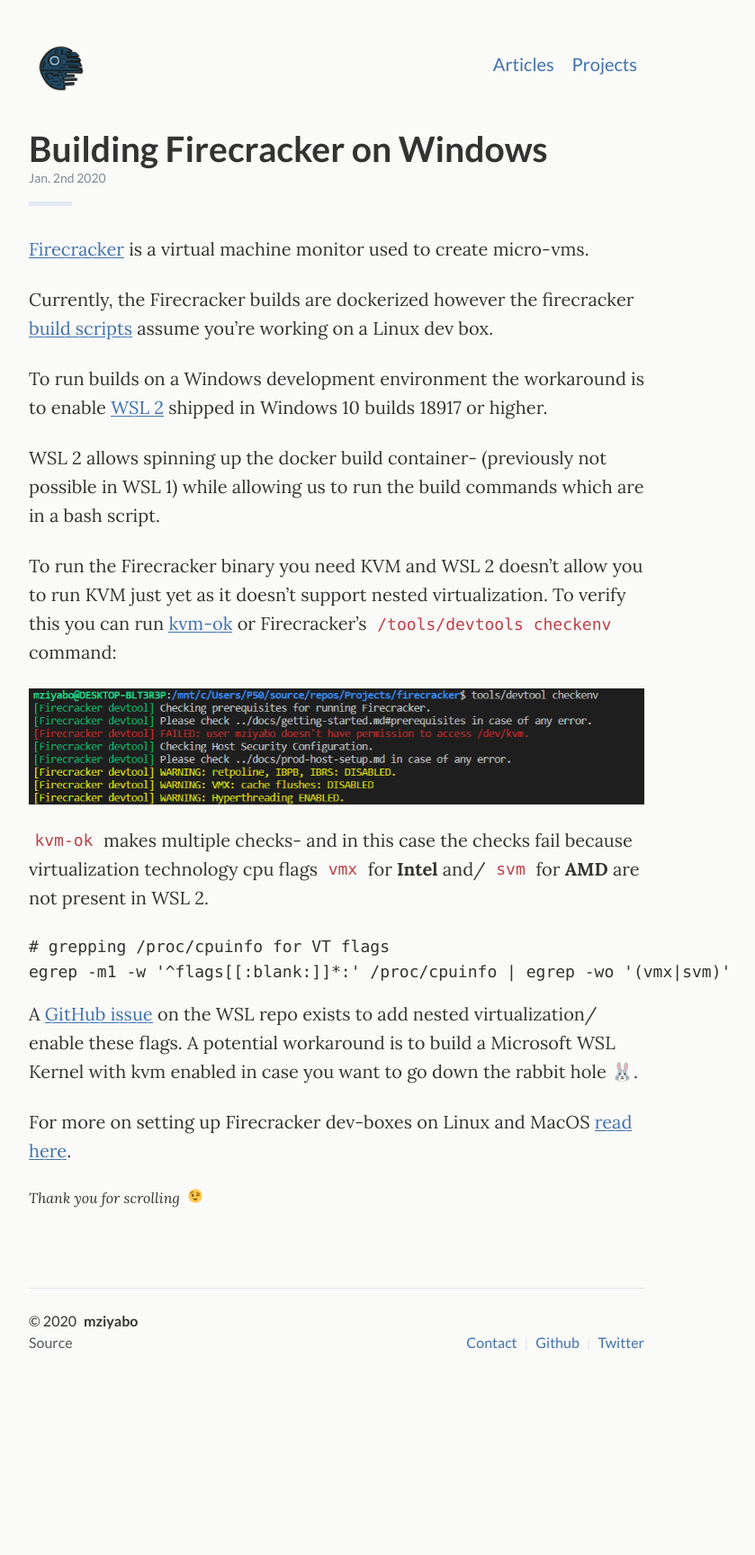
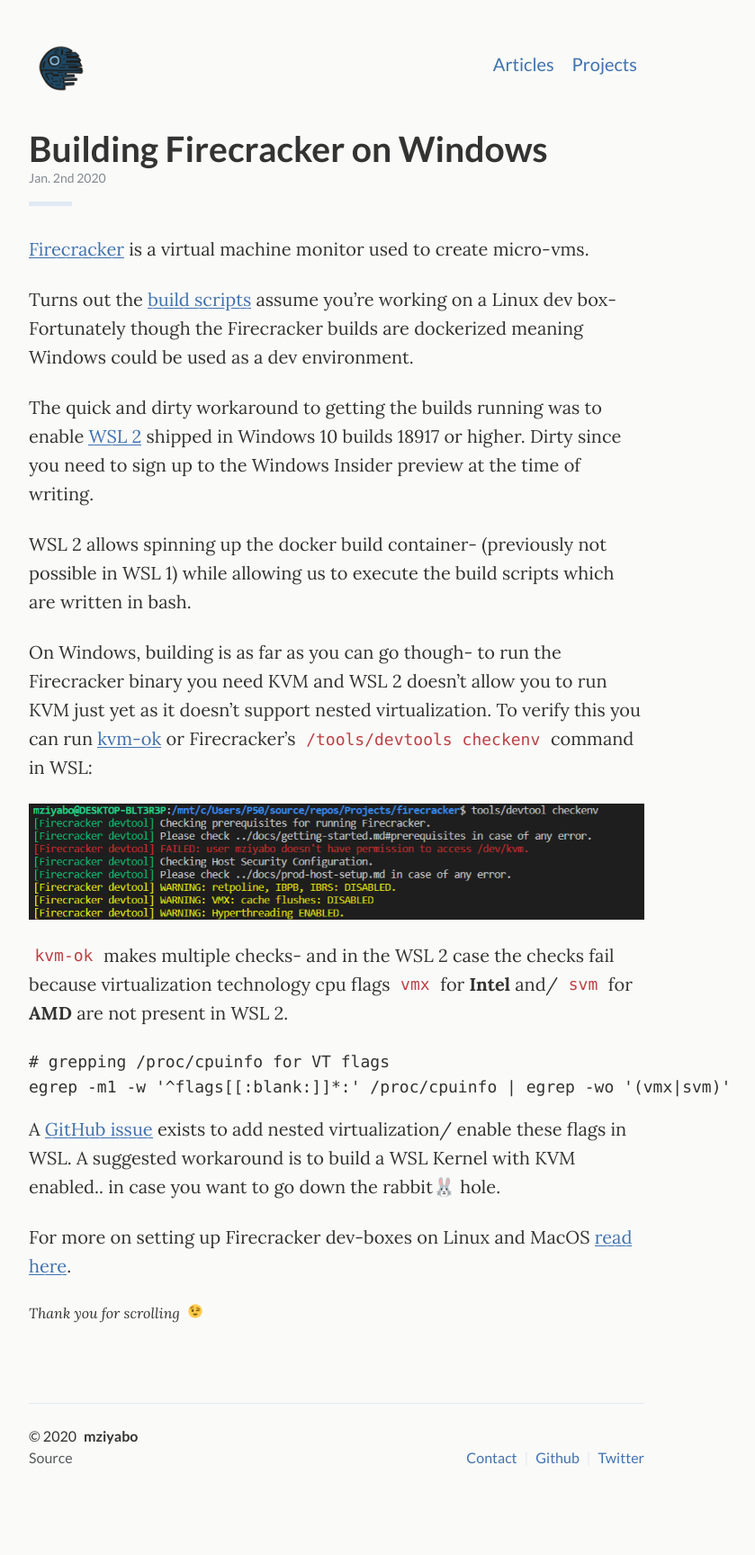
Before and after one commit to mziyabo/mziyabo.github.io, a Jekyll site: the page built from _posts/2020-01-02-building-firecracker-on-a-windows-dev-box.md, in a window 1280 px wide. Shown: the whole page at 90% size, without its empty margins (266-1105 px from the left). Built offline with Jekyll 4.4.1, drawn with Linux system fonts in a browser that asks for light colours; before the commit the page ends 1600 px from its top, so only the background shows below that.

Commit message:
post: updated building firecracker on windows
Signed-off-by: mziyabo <mziyabo@live.com>

````diff
--- a/_posts/2020-01-02-building-firecracker-on-a-windows-dev-box.md
+++ b/_posts/2020-01-02-building-firecracker-on-a-windows-dev-box.md
@@ -8,24 +8,24 @@ tags: []
 
 [Firecracker](https://github.com/firecracker-microvm/firecracker) is a virtual machine monitor used to create micro-vms.
 
-Currently, the Firecracker builds are dockerized however the firecracker [build scripts](https://github.com/firecracker-microvm/firecracker/blob/master/tools/devtool) assume you're working on a Linux dev box.
+Turns out the [build scripts](https://github.com/firecracker-microvm/firecracker/blob/master/tools/devtool) assume you're working on a Linux dev box- Fortunately though the Firecracker builds are dockerized meaning Windows could be used as a dev environment.
 
-To run builds on a Windows development environment the workaround is to enable [WSL 2](https://docs.microsoft.com/en-us/windows/WSL/WSL2-install) shipped in Windows 10 builds 18917 or higher.
+The quick and dirty workaround to getting the builds running was to enable [WSL 2](https://docs.microsoft.com/en-us/windows/WSL/WSL2-install) shipped in Windows 10 builds 18917 or higher. Dirty since you need to sign up to the Windows Insider preview at the time of writing.
 
-WSL 2 allows spinning up the docker build container- (previously not possible in WSL 1) while allowing us to run the build commands which are in a bash script.
+WSL 2 allows spinning up the docker build container- (previously not possible in WSL 1) while allowing us to execute the build scripts which are written in bash.
 
-To run the Firecracker binary you need KVM and WSL 2 doesn't allow you to run KVM just yet as it doesn't support nested virtualization.
-To verify this you can run [kvm-ok](http://manpages.ubuntu.com/manpages/xenial/man1/kvm-ok.1.html) or Firecracker's `/tools/devtools checkenv` command:
+On Windows, building is as far as you can go though- to run the Firecracker binary you need KVM and WSL 2 doesn't allow you to run KVM just yet as it doesn't support nested virtualization.
+To verify this you can run [kvm-ok](http://manpages.ubuntu.com/manpages/xenial/man1/kvm-ok.1.html) or Firecracker's `/tools/devtools checkenv` command in WSL:
 
 ![/tools/checkenv](/assets/posts/checkenv.PNG)
 
-`kvm-ok` makes multiple checks- and in this case the checks fail because virtualization technology cpu flags `vmx` for **Intel** and/ `svm` for **AMD** are not present in WSL 2.
+`kvm-ok` makes multiple checks- and in the WSL 2 case the checks fail because virtualization technology cpu flags `vmx` for **Intel** and/ `svm` for **AMD** are not present in WSL 2.
 
 ``` sh
 # grepping /proc/cpuinfo for VT flags
 egrep -m1 -w '^flags[[:blank:]]*:' /proc/cpuinfo | egrep -wo '(vmx|svm)'
 ```
 
-A [GitHub issue](https://github.com/microsoft/WSL/issues/4193) on the WSL repo exists to add nested virtualization/ enable these flags. A potential workaround is to build a Microsoft WSL Kernel with kvm enabled in case you want to go down the rabbit hole 🐰.
+A [GitHub issue](https://github.com/microsoft/WSL/issues/4193) exists to add nested virtualization/ enable these flags in WSL. A suggested workaround is to build a WSL Kernel with KVM enabled.. in case you want to go down the rabbit🐰 hole.
 
 For more on setting up Firecracker dev-boxes on Linux and MacOS [read here](https://github.com/firecracker-microvm/firecracker/blob/777e366329c48764db51325eda241943ca485d97/docs/dev-machine-setup.md).
````
